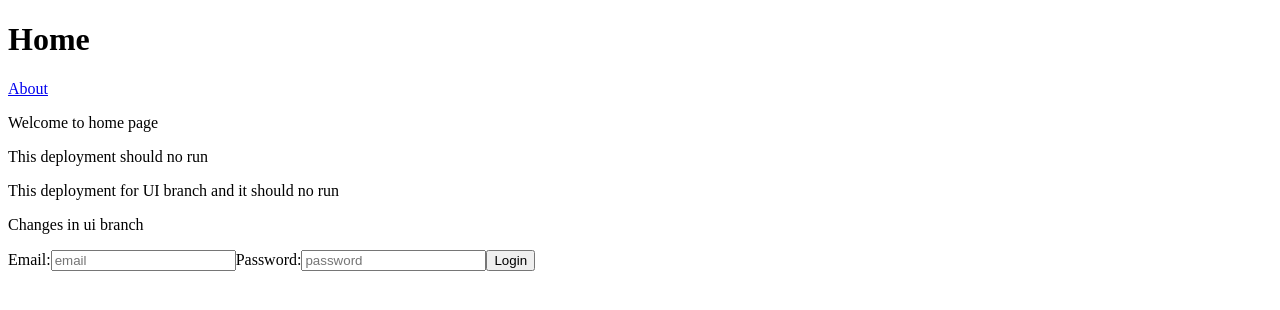
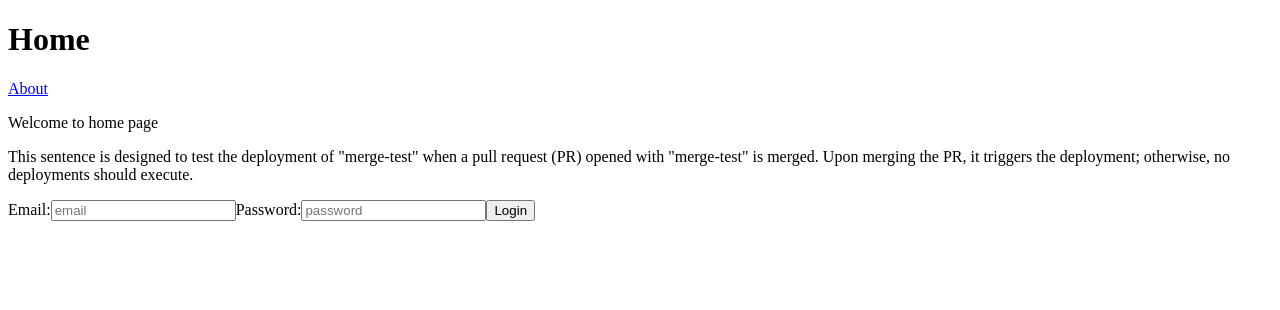
Before and after one commit to ibrahimAlphaSquad/playwright, a Next.js app: page / in a window 1280 px wide. Shown: the top 310 px of the page. Built offline with nearby package versions, Linux system fonts and the light colour scheme.

Commit message:
test deployment 2

```diff
--- a/app/page.tsx
+++ b/app/page.tsx
@@ -22,9 +22,7 @@ export default function Page() {
       <h1>Home</h1>
       <Link href="/about">About</Link>
       <p>Welcome to home page</p>
-      <p>This deployment should no run</p>
-      <p>This deployment for UI branch and it should no run</p>
-      <p>Changes in ui branch</p>
+      <p>This sentence is designed to test the deployment of "merge-test" when a pull request (PR) opened with "merge-test" is merged. Upon merging the PR, it triggers the deployment; otherwise, no deployments should execute.</p>
       <form onSubmit={submitHandler} method="post">
         <label>
           Email:
```
